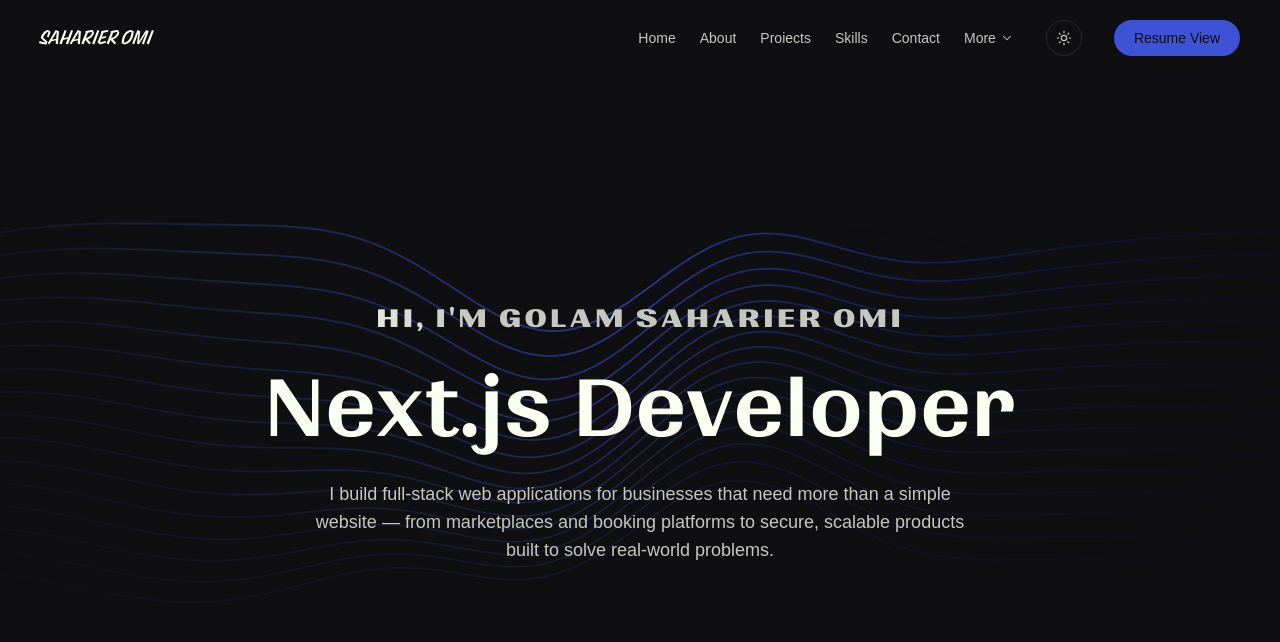
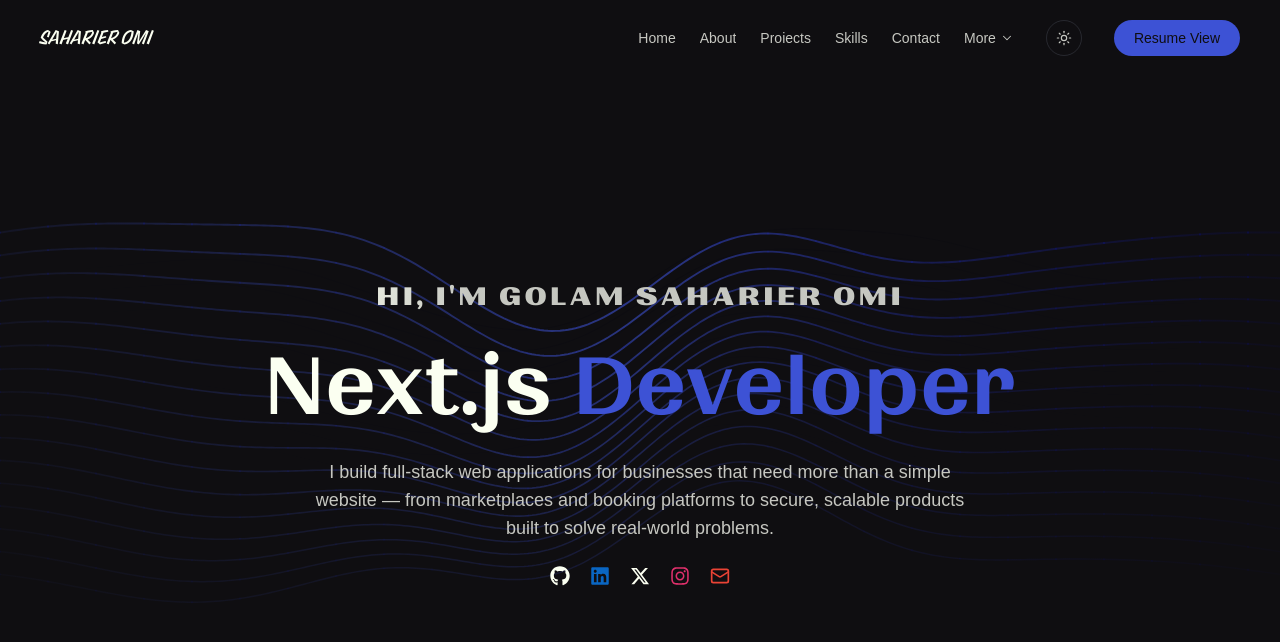
Before and after one commit to Saharier36/saharieromi, a Next.js app: page / in a window 1280 px wide. Shown: the top 642 px of the page. Built offline with nearby package versions, Linux system fonts and the light colour scheme; a web font is replaced by a local one.

Commit message:
add SocialLinks component and integrate it into Hero section; update package.json and package-lock.json to include react-icons

```diff
--- a/package.json
+++ b/package.json
@@ -20,6 +20,7 @@
     "next-themes": "^0.4.6",
     "react": "19.2.8",
     "react-dom": "19.2.8",
+    "react-icons": "^5.7.0",
     "shadcn": "^4.18.0",
     "tailwind-merge": "^3.6.0",
     "tw-animate-css": "^1.4.0"
--- a/src/components/sections/hero.tsx
+++ b/src/components/sections/hero.tsx
@@ -1,6 +1,7 @@
 import { RibbonMeshBackground } from "@/components/ui-custom/ribbon-mesh-background";
 import { ShuffleRotatingText } from "@/components/ui-custom/shuffle-rotating-text";
 import { ShinyText } from "@/components/ui-custom/shiny-text";
+import { SocialLinks } from "../ui-custom/social-links";
 
 const ROLES = ["Full-Stack", "Frontend", "Next.js"];
 
@@ -23,7 +24,8 @@
         />
 
         <h1 className="font-display text-6xl leading-none text-text-primary sm:text-6xl md:text-7xl lg:text-8xl">
-          <ShuffleRotatingText words={ROLES} /> Developer
+          <ShuffleRotatingText words={ROLES} />{" "}
+          <span className="text-accent">Developer</span>
         </h1>
 
         <p className="font-body max-w-2xl text-base font-medium text-text-secondary sm:text-lg">
@@ -31,6 +33,7 @@
           a simple website — from marketplaces and booking platforms to secure,
           scalable products built to solve real-world problems.
         </p>
+        <SocialLinks />
       </div>
     </section>
   );
--- /dev/null
+++ b/src/components/ui-custom/social-links.tsx
@@ -0,0 +1,58 @@
+import { FaGithub, FaLinkedin, FaXTwitter, FaInstagram } from "react-icons/fa6";
+import { Mail } from "lucide-react";
+
+const socialLinks = [
+  {
+    name: "GitHub",
+    href: "https://github.com/Saharier36",
+    icon: FaGithub,
+    colorClassName: "text-text-primary",
+  },
+  {
+    name: "LinkedIn",
+    href: "https://www.linkedin.com/in/saharier-omi/",
+    icon: FaLinkedin,
+    colorClassName: "text-[#0A66C2]",
+  },
+  {
+    name: "X (Twitter)",
+    href: "https://x.com/SaharierX36",
+    icon: FaXTwitter,
+    colorClassName: "text-text-primary",
+  },
+  {
+    name: "Instagram",
+    href: "https://www.instagram.com/saharier.omi/",
+    icon: FaInstagram,
+    colorClassName: "text-[#E1306C]",
+  },
+  {
+    name: "Email",
+    href: "https://mail.google.com/mail/?view=cm&fs=1&to=gsaharier761@gmail.com",
+    icon: Mail,
+    colorClassName: "text-[#EA4335]",
+  },
+];
+
+export function SocialLinks() {
+  return (
+    <div className="flex items-center gap-5">
+      {socialLinks.map((link) => {
+        const Icon = link.icon;
+
+        return (
+          <a
+            key={link.name}
+            href={link.href}
+            target="_blank"
+            rel="noopener noreferrer"
+            aria-label={link.name}
+            className={`${link.colorClassName} transition-transform hover:scale-110`}
+          >
+            <Icon className="h-5 w-5" />
+          </a>
+        );
+      })}
+    </div>
+  );
+}
```
Also changed, not shown: 1 other file (tests, documents, lock files or other folders).
